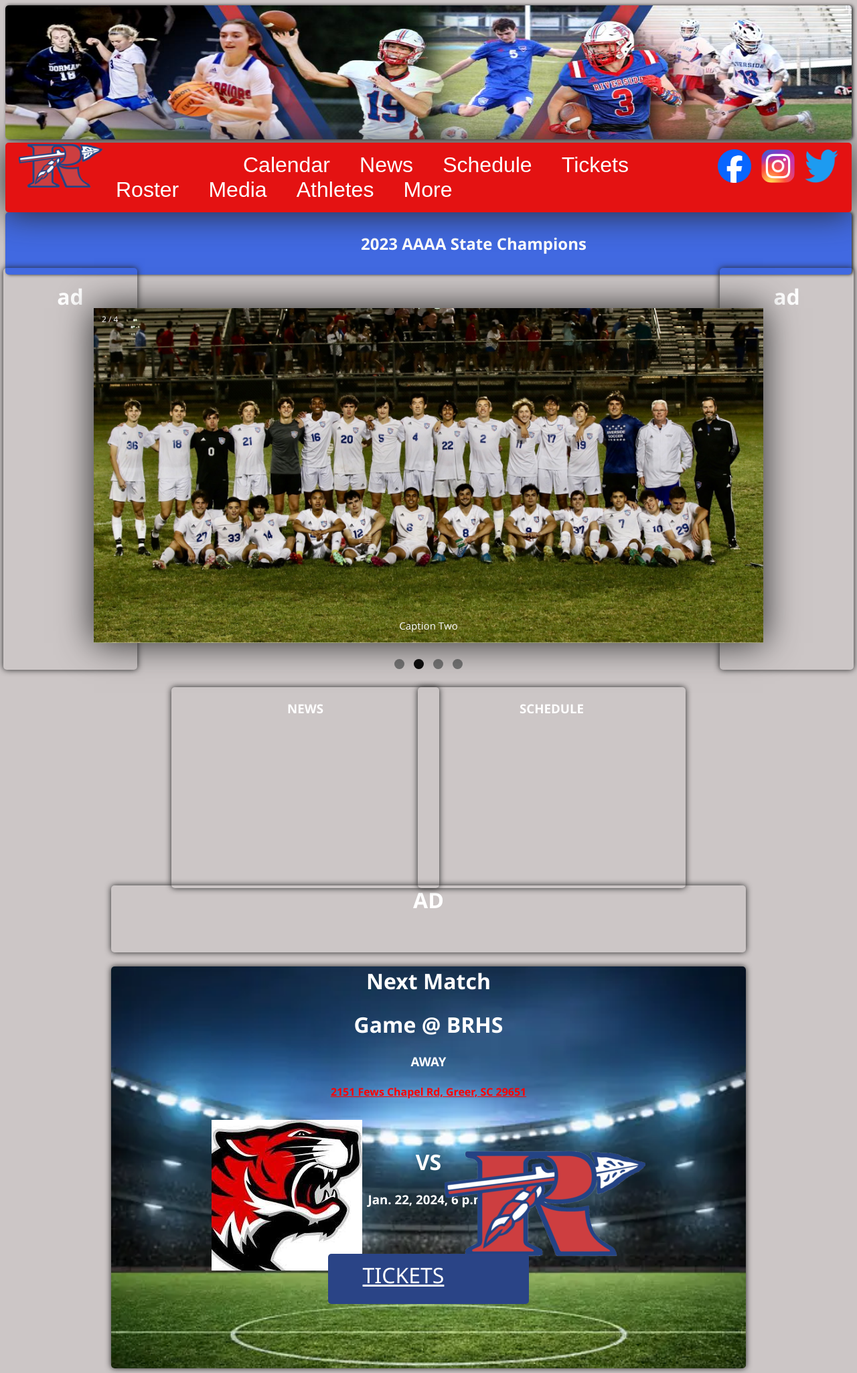
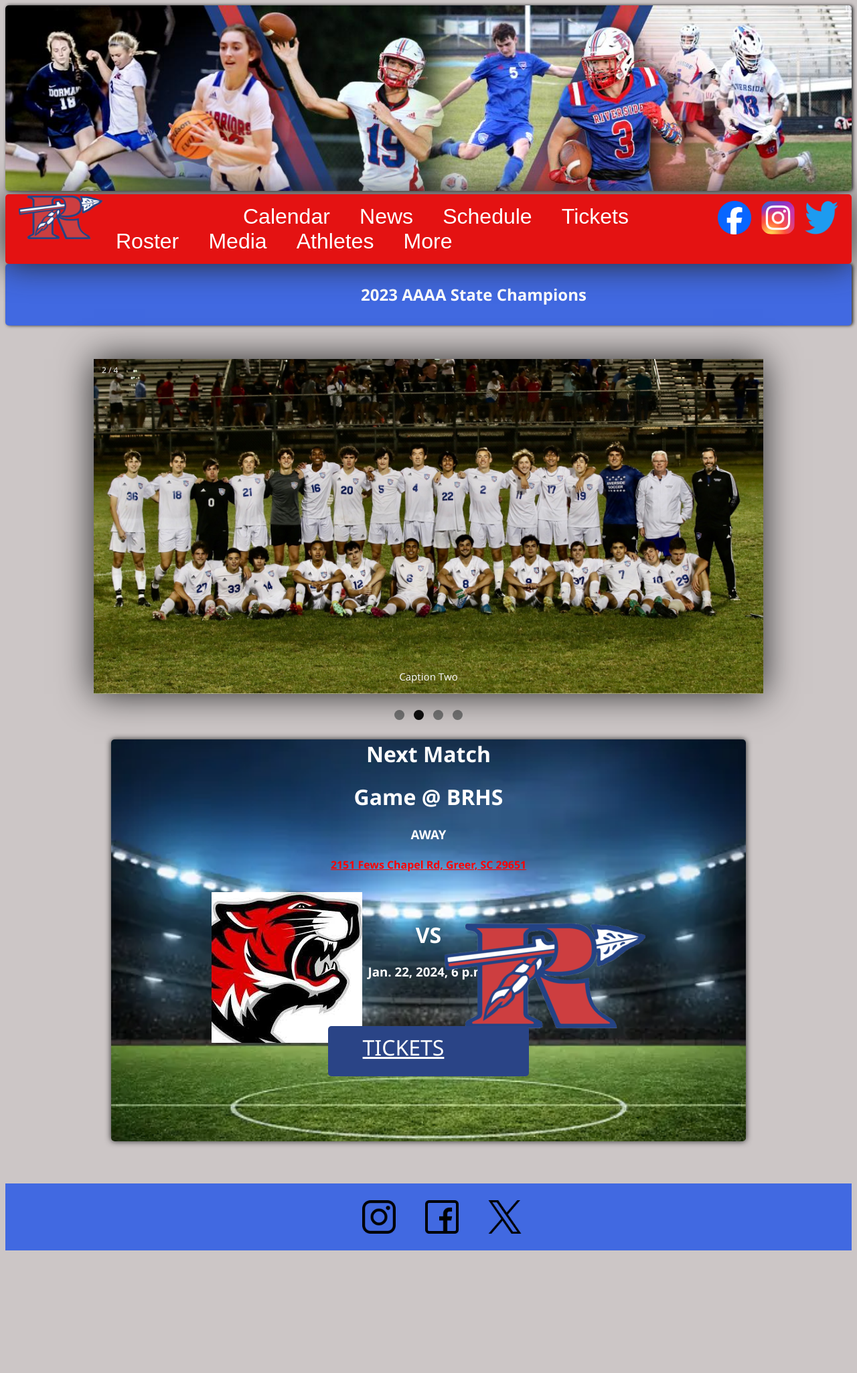
Before and after one commit to willcolumbia/Riverside_Soccer, a Django app: page / in a window 1280 px wide. Shown: the top 2050 px of the page at 67% size. After the commit the page ends 1867 px from the top, so only its background shows below. Run offline with Django 5.2, Linux system fonts and the light colour scheme; data comes from the database, SQL or seed files in the repository.

Commit message:
news css completely changed

```diff
--- a/Home/static/home.css
+++ b/Home/static/home.css
@@ -10,7 +10,7 @@ body {
   width: 100%;
   border-radius: 5px;
   box-shadow: 2px 0px 5px rgb(37, 37, 37);
-  height: 200px;
+  height: 5%;
 }
 
 
@@ -41,7 +41,6 @@ body {
   height: 50px;
   float:right;
   position: relative;
-  /* top:0.1px; */
   bottom: 5px;
   border-radius: 10%;
   margin-right:15px;
@@ -51,7 +50,6 @@ body {
   height: 50px;
   float:right;
   position: relative;
-  /* top:0.1px; */
   bottom: 5px;
   border-radius: 30%;
   margin-right:15px;
@@ -61,13 +59,11 @@ body {
   height: 50px;
   float:right;
   position: relative;
-  /* top:0.1px; */
   bottom: 5px;
 
 }
 #main-nav ul {
     display: inline;
-    /* width: 100%; */
     margin-left: 150px;
 
 }
@@ -75,7 +71,6 @@ body {
 #main-nav li {
     list-style-type: none;
     padding: 15px 20px;
-    /* width: 100%; */
     text-align: center;
     font: 2em sans-serif;
     display: inline;
@@ -102,7 +97,6 @@ body {
     font-weight: bolder;
 }
 
-/* Media Query */
 /* Dropdown Button */
 .dropdown:hover{
   color: rgb(228, 18, 18);
@@ -117,7 +111,7 @@ body {
   display: none;
   position: absolute;
   margin-top: 10px;
-  right:387px;
+  right:390px;
   font-size: 16px;
   background-color: #474747;
   width: 100px;
@@ -181,32 +175,6 @@ body {
   display: none;
 }
 
-/* Next & previous buttons */
-.prev, .next {
-  cursor: pointer;
-  position: absolute;
-  top: 50%;
-  width: auto;
-  margin-top: -22px;
-  padding: 16px;
-  color: white;
-  font-weight: bold;
-  font-size: 18px;
-  transition: 0.6s ease;
-  border-radius: 0 3px 3px 0;
-  user-select: none;
-}
-
-/* Position the "next button" to the right */
-.next {
-  right: 0;
-  border-radius: 3px 0 0 3px;
-}
-
-/* On hover, add a black background color with a little bit see-through */
-.prev:hover, .next:hover {
-  background-color: rgba(0,0,0,0.8);
-}
 
 /* Caption text */
 .text {
@@ -257,61 +225,6 @@ body {
 @keyframes fade {
   from {opacity: .8}
   to {opacity: 1}
-}
-
-
-.box{
-  text-align: center;
-  width: 400px;
-  height: 300px;
-  border-radius: 5px;
-  box-shadow: 0px 0px 10px rgb(37, 37, 37);
-  margin-top: 20px;
-}
-#NEWS{
-  position: absolute;
-  left:20%;
-}
-/* #GAME{
-  position: absolute;
-  left:400px;
-} */
-#SCHEDULE{
-  position: absolute;
-  right: 20%;
-}
-
-.Ad-left{
-  text-align: center;
-  width: 200px;
-  position: absolute;
-  height: 600px;
-  border-radius: 5px;
-  box-shadow: 0px 0px 10px rgb(37, 37, 37);
-  left:5px;
-  top:50%;
-}
-.Ad-right{
-  text-align: center;
-  width: 200px;
-  position: absolute;
-  height: 600px;
-  border-radius: 5px;
-  box-shadow: 0px 0px 10px rgb(37, 37, 37);
-  right:5px;
-  top:50%;
-
-}
-
-.Ad-center{
-  text-align: center;
-  width: 75%;
-  margin-left: auto;
-  margin-right: auto;
-  height: 100px;
-  border-radius: 5px;
-  box-shadow: 0px 0px 10px rgb(37, 37, 37);
-  margin-top: 25%;
 }
 
 
@@ -392,38 +305,29 @@ top: 50px;
   width: 100%;
   background-color: royalblue;
   height: 100px;
-  margin-top: 100%;
+  margin-top: 5%;
+  text-align: center;
 }
 .footer ul{
   display: inline;
-  max-width: 100%;
-  margin-left: 25%;
 }
 
 .footer li{
   list-style-type: none;
   padding: 15px 20px;
-  max-width: 100%;
-  text-align: center;
   font: 2em sans-serif;
   display: inline;
-
 }
 .footer img{
   width: 50px;
   height: 50px;
   position: relative;
   top:25%;
+
 }
 /* Media Query */
 
 @media only screen and (max-width: 600px) {
-  .Ad-left, .Ad-right{
-    visibility: hidden;
-  }
-  .Ad-center{
-    width: 75vw;
-  }
   #main-nav {
     width: 100%;
     position: sticky;
--- a/Home/templates/home.html
+++ b/Home/templates/home.html
@@ -1,10 +1,10 @@
 <!DOCTYPE html>
-
 <html lang="en">
     <head>
-      <meta name="viewport" content="width=device-width, initial-scale=1.0">
+      <meta name="viewport" content="width=device-width, initial-scale=1">
         <title>Riverside Mens Soccer</title>
         <link rel="stylesheet" href="../static/home.css">
+
     </head>
     <body>
 
@@ -42,12 +42,6 @@
       <div class="lower-banner">
         <h2>2023 AAAA State Champions</h2>
       </div>
-      <div class="Ad-left">
-        <h1>ad</h1>
-    </div>
-    <div class="Ad-right">
-      <h1>ad</h1>
-  </div>
       <div class="slideshow-container">
 
             <!-- Full-width images with number and caption text -->
@@ -116,16 +110,6 @@
             }
           </script>
 
-
-      <div class="box" id="NEWS">
-        <h3>NEWS</h3>
-      </div>
-      <div class="box" id="SCHEDULE">
-        <h3>SCHEDULE</h3>
-      </div>
-      <div class="Ad-center">
-        <h1>AD</h1>
-      </div>
       <div class="container">
         <h1>Next Match</h1>
         <h1>{{all.title}}</h1>
```
Also changed, not shown: 1 other file.
